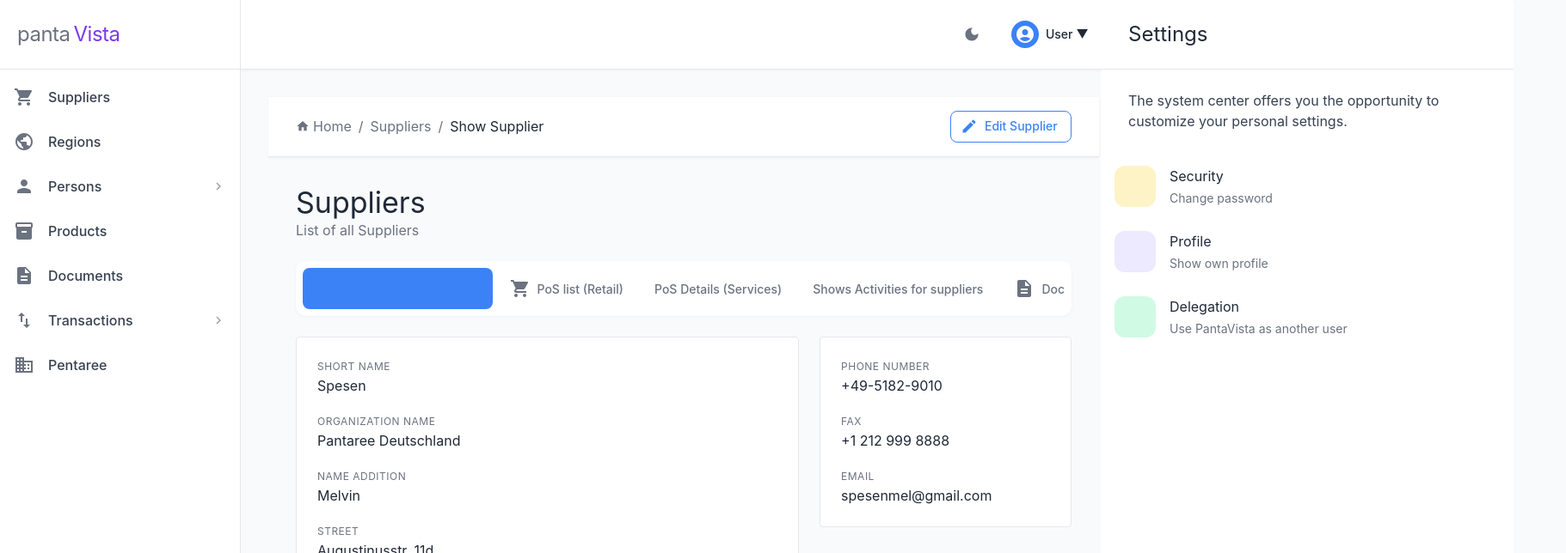
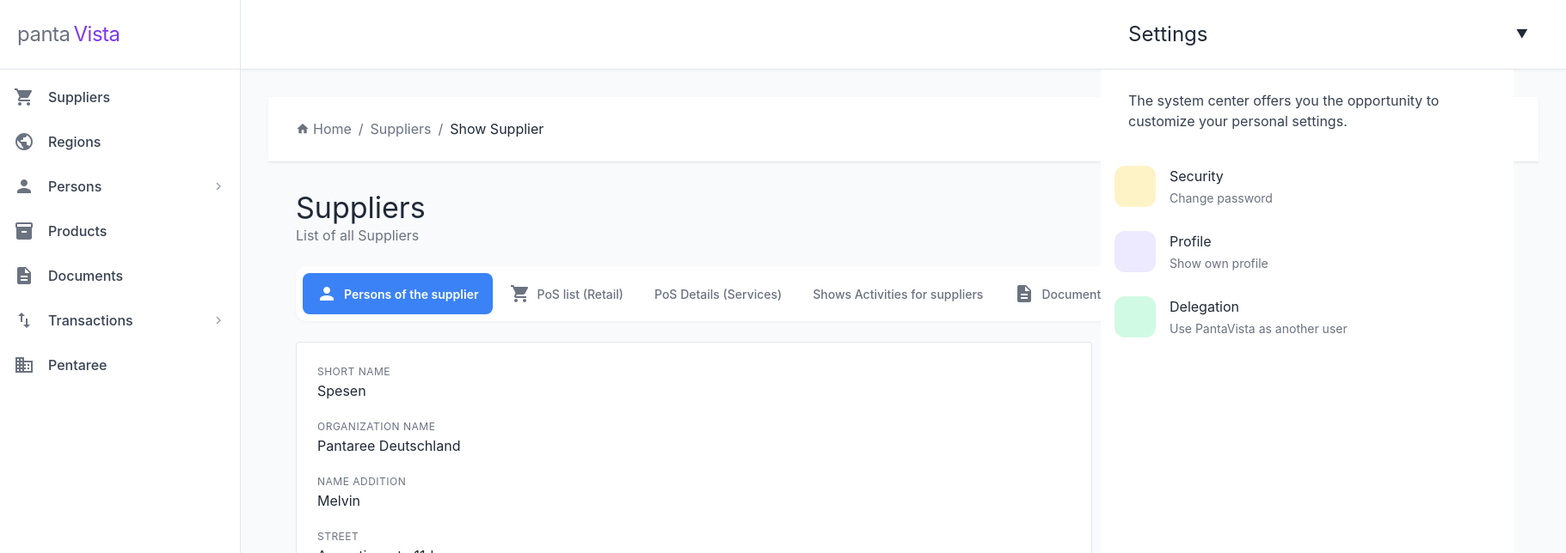
Before and after one commit to Muhammad-div/pantaVista, a React (Vite) app: page /suppliers/1 in a window 1280 px wide. Shown: the top 644 px of the page at 86% size, 1821 px wide, since content can reach past the window. Built offline with nearby package versions, Linux system fonts and the light colour scheme; sample sign-in values are in the browser's storage; some icons are missing.

Commit message:
Fix button styling: prevent line breaks, improve hover/active states, and fix color contrast issues

```diff
--- a/src/components/SupplierActions.css
+++ b/src/components/SupplierActions.css
@@ -2,7 +2,7 @@
   height: 100%;
   display: flex;
   flex-direction: column;
-  background-color: #ffffff;
+  background-color: var(--bg-paper, #ffffff);
 }
 
 .actions-header {
@@ -14,23 +14,24 @@
 
 .actions-title {
   font-weight: 600;
-  color: #1f2937;
+  color: var(--text-primary, #1f2937);
 }
 
 .supplier-info-section {
   padding: 24px;
-  background-color: #f9fafb;
+  background-color: var(--bg-default, #f9fafb);
 }
 
 .supplier-info-card {
   padding: 20px;
   border-radius: 12px;
-  background-color: #ffffff;
-  border: 1px solid #e5e7eb;
+  background-color: var(--bg-paper, #ffffff);
+  border: 1px solid;
+  border-color: var(--divider-color, #e5e7eb);
 }
 
 .info-label {
-  color: #6b7280;
+  color: var(--text-secondary, #6b7280);
   font-weight: 500;
   text-transform: uppercase;
   font-size: 11px;
@@ -40,7 +41,7 @@
 }
 
 .info-value {
-  color: #1f2937;
+  color: var(--text-primary, #1f2937);
   font-weight: 500;
 }
 
@@ -62,15 +63,15 @@
 
 .section-title {
   font-weight: 600;
-  color: #1f2937;
+  color: var(--text-primary, #1f2937);
   margin-bottom: 8px;
 }
 
 .action-button {
   transition: all 0.2s ease;
+  word-break: keep-all;
+  overflow-wrap: normal;
+  white-space: nowrap;
+  text-overflow: ellipsis;
+  overflow: hidden;
 }
-
-.action-button:hover {
-  transform: translateY(-2px);
-  box-shadow: 0 4px 12px rgba(0, 0, 0, 0.1);
-}
--- a/src/components/SupplierActions.tsx
+++ b/src/components/SupplierActions.tsx
@@ -203,8 +203,35 @@
                   justifyContent: 'flex-start',
                   textTransform: 'none',
                   py: 1.5,
+                  px: 2,
                   borderRadius: '8px',
                   fontWeight: action.variant === 'contained' ? 600 : 500,
+                  fontSize: '14px',
+                  whiteSpace: 'nowrap',
+                  overflow: 'hidden',
+                  textOverflow: 'ellipsis',
+                  minHeight: '48px',
+                  '&:hover': {
+                    transform: 'translateY(-1px)',
+                    boxShadow: action.variant === 'contained'
+                      ? '0 4px 12px rgba(59, 130, 246, 0.3)'
+                      : '0 2px 8px rgba(0, 0, 0, 0.1)',
+                  },
+                  '&.MuiButton-outlined': {
+                    borderColor: 'divider',
+                    color: 'text.primary',
+                    '&:hover': {
+                      borderColor: 'primary.main',
+                      backgroundColor: 'action.hover',
+                      color: 'primary.main',
+                    },
+                  },
+                  '&.MuiButton-contained': {
+                    boxShadow: '0 2px 4px rgba(59, 130, 246, 0.2)',
+                    '&:hover': {
+                      boxShadow: '0 4px 12px rgba(59, 130, 246, 0.3)',
+                    },
+                  },
                 }}
                 onClick={() => {
                   if (action.label === 'Show Supplier') {
--- a/src/pages/ShowSupplier.css
+++ b/src/pages/ShowSupplier.css
@@ -1,13 +1,14 @@
 .show-supplier-page {
   width: 100%;
   min-height: 100vh;
-  background-color: #f9fafb;
+  background-color: var(--bg-default, #f9fafb);
 }
 
 /* Header Section */
 .show-supplier-header {
-  background-color: #ffffff;
-  border-bottom: 1px solid #e5e7eb;
+  background-color: var(--bg-paper, #ffffff);
+  border-bottom: 1px solid;
+  border-color: var(--divider-color, #e5e7eb);
   padding: 16px 32px;
   display: flex;
   justify-content: space-between;
@@ -54,7 +55,7 @@
 /* Tabs Section */
 .tabs-section {
   margin-bottom: 24px;
-  background-color: #ffffff;
+  background-color: var(--bg-paper, #ffffff);
   border-radius: 12px;
   padding: 8px;
   box-shadow: 0 1px 3px rgba(0, 0, 0, 0.05);
@@ -74,21 +75,35 @@
   border-radius: 8px;
   margin-right: 4px;
   transition: all 0.2s ease;
+  white-space: nowrap;
 }
 
 .supplier-tabs .MuiTab-root:hover {
   background-color: #f3f4f6;
-  color: #374151;
+  color: #1f2937;
 }
 
 .supplier-tabs .Mui-selected {
-  color: #ffffff;
-  background-color: #3b82f6;
+  color: #ffffff !important;
+  background-color: #3b82f6 !important;
   font-weight: 600;
 }
 
 .supplier-tabs .Mui-selected:hover {
-  background-color: #2563eb;
+  background-color: #2563eb !important;
+  color: #ffffff !important;
+}
+
+/* Dark mode support */
+@media (prefers-color-scheme: dark) {
+  .supplier-tabs .MuiTab-root {
+    color: #cbd5e1;
+  }
+
+  .supplier-tabs .MuiTab-root:hover {
+    background-color: #334155;
+    color: #f1f5f9;
+  }
 }
 
 .supplier-tabs .MuiTabs-indicator {
@@ -111,12 +126,13 @@
 .image-upload-card,
 .contact-card,
 .additional-data-card {
-  background-color: #ffffff;
+  background-color: var(--bg-paper, #ffffff);
   border-radius: 12px;
   padding: 24px;
   margin-bottom: 24px;
   box-shadow: 0 1px 3px rgba(0, 0, 0, 0.05);
-  border: 1px solid #e5e7eb;
+  border: 1px solid;
+  border-color: var(--divider-color, #e5e7eb);
 }
 
 /* Address Fields */
--- a/src/pages/ShowSupplier.tsx
+++ b/src/pages/ShowSupplier.tsx
@@ -127,13 +127,22 @@
             onClick={handleEditSupplier}
             className="edit-supplier-button"
             sx={{
-              borderColor: '#3b82f6',
-              color: '#3b82f6',
+              borderColor: 'primary.main',
+              color: 'primary.main',
               textTransform: 'none',
               fontWeight: 500,
+              borderRadius: '8px',
+              px: 2,
+              py: 1,
               '&:hover': {
-                borderColor: '#2563eb',
-                backgroundColor: '#eff6ff',
+                borderColor: 'primary.dark',
+                backgroundColor: 'primary.light',
+                color: '#ffffff',
+                boxShadow: '0 2px 8px rgba(59, 130, 246, 0.3)',
+              },
+              '&:active': {
+                backgroundColor: 'primary.dark',
+                borderColor: 'primary.dark',
               },
             }}
           >
```
